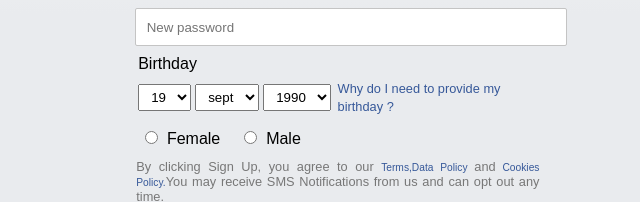
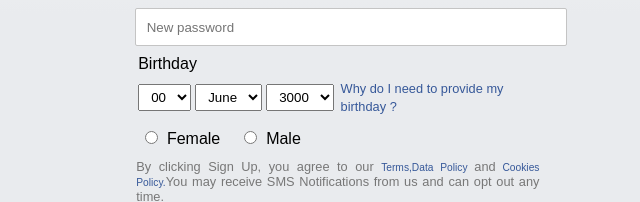
Before and after one commit to MoseBlack/facebook-login-page-clone, a plain HTML site: page registerpage.html in a window 1280 px wide. Shown: the part 270-472 px from the top of the page, 569-1209 px from the left. Drawn offline with Linux system fonts and the light colour scheme.

Commit message:
Complete html register page

```diff
--- a/registerpage.html
+++ b/registerpage.html
@@ -72,13 +72,13 @@
                         <tr>
                             <td>
                                 <select class="select-option">
-                                    <option>19</option>
+                                    <option>00</option>
                                 </select>
                                 <select class="select-option">
-                                    <option>sept</option>
+                                    <option>June</option>
                                 </select>
                                 <select class="select-option">
-                                    <option>1990</option>
+                                    <option>3000</option>
                                 </select>
                             </td>
                             <td>
```
